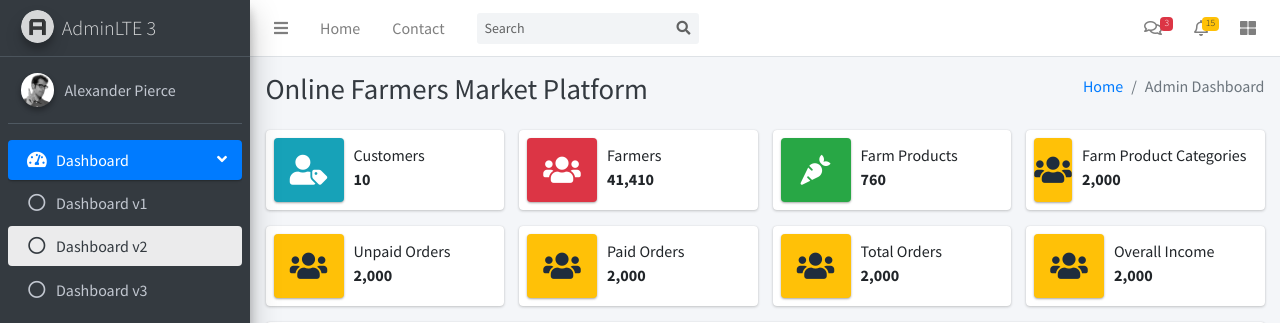
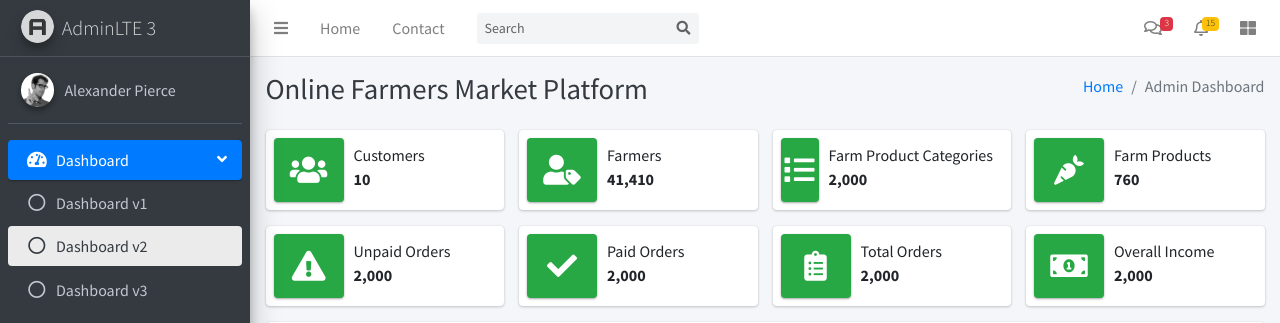
Before and after one commit to MartMbithi/Weekend_Project_VI, a PHP site: page /views/admin_home.php in a window 1280 px wide. Shown: the top 323 px of the page. Run offline with PHP 8.4, Linux system fonts and the light colour scheme; the visitor is signed in with stand-in values (Sample User, id 1); some libraries are stand-ins or nearby versions.

Commit message:
Craft Admin Dashboard Analytics Widget

```diff
--- a/views/admin_home.php
+++ b/views/admin_home.php
@@ -54,7 +54,7 @@ require_once('../partials/head.php');
                     <div class="row">
                         <div class="col-12 col-sm-6 col-md-3">
                             <div class="info-box">
-                                <span class="info-box-icon bg-info elevation-1"><i class="fas fa-user-tag"></i></span>
+                                <span class="info-box-icon bg-success elevation-1"><i class="fas fa-users"></i></span>
 
                                 <div class="info-box-content">
                                     <span class="info-box-text">Customers</span>
@@ -69,7 +69,7 @@ require_once('../partials/head.php');
                         <!-- /.col -->
                         <div class="col-12 col-sm-6 col-md-3">
                             <div class="info-box mb-3">
-                                <span class="info-box-icon bg-danger elevation-1"><i class="fas fa-users"></i></span>
+                                <span class="info-box-icon bg-success elevation-1"><i class="fas fa-user-tag"></i></span>
 
                                 <div class="info-box-content">
                                     <span class="info-box-text">Farmers</span>
@@ -83,7 +83,18 @@ require_once('../partials/head.php');
 
                         <!-- fix for small devices only -->
                         <div class="clearfix hidden-md-up"></div>
+                        <div class="col-12 col-sm-6 col-md-3">
+                            <div class="info-box mb-3">
+                                <span class="info-box-icon bg-success elevation-1"><i class="fas fa-list"></i></span>
 
+                                <div class="info-box-content">
+                                    <span class="info-box-text">Farm Product Categories</span>
+                                    <span class="info-box-number">2,000</span>
+                                </div>
+                                <!-- /.info-box-content -->
+                            </div>
+                            <!-- /.info-box -->
+                        </div>
                         <div class="col-12 col-sm-6 col-md-3">
                             <div class="info-box mb-3">
                                 <span class="info-box-icon bg-success elevation-1"><i class="fas fa-carrot"></i></span>
@@ -97,22 +108,11 @@ require_once('../partials/head.php');
                             <!-- /.info-box -->
                         </div>
                         <!-- /.col -->
-                        <div class="col-12 col-sm-6 col-md-3">
-                            <div class="info-box mb-3">
-                                <span class="info-box-icon bg-warning elevation-1"><i class="fas fa-users"></i></span>
 
-                                <div class="info-box-content">
-                                    <span class="info-box-text">Farm Product Categories</span>
-                                    <span class="info-box-number">2,000</span>
-                                </div>
-                                <!-- /.info-box-content -->
-                            </div>
-                            <!-- /.info-box -->
-                        </div>
 
                         <div class="col-12 col-sm-6 col-md-3">
                             <div class="info-box mb-3">
-                                <span class="info-box-icon bg-warning elevation-1"><i class="fas fa-users"></i></span>
+                                <span class="info-box-icon bg-success elevation-1"><i class="fas fa-exclamation-triangle"></i></span>
 
                                 <div class="info-box-content">
                                     <span class="info-box-text">Unpaid Orders</span>
@@ -124,7 +124,7 @@ require_once('../partials/head.php');
                         </div>
                         <div class="col-12 col-sm-6 col-md-3">
                             <div class="info-box mb-3">
-                                <span class="info-box-icon bg-warning elevation-1"><i class="fas fa-users"></i></span>
+                                <span class="info-box-icon bg-success elevation-1"><i class="fas fa-check"></i></span>
 
                                 <div class="info-box-content">
                                     <span class="info-box-text">Paid Orders</span>
@@ -136,7 +136,7 @@ require_once('../partials/head.php');
                         </div>
                         <div class="col-12 col-sm-6 col-md-3">
                             <div class="info-box mb-3">
-                                <span class="info-box-icon bg-warning elevation-1"><i class="fas fa-users"></i></span>
+                                <span class="info-box-icon bg-success elevation-1"><i class="fas fa-clipboard-list"></i></span>
 
                                 <div class="info-box-content">
                                     <span class="info-box-text">Total Orders</span>
@@ -148,7 +148,7 @@ require_once('../partials/head.php');
                         </div>
                         <div class="col-12 col-sm-6 col-md-3">
                             <div class="info-box mb-3">
-                                <span class="info-box-icon bg-warning elevation-1"><i class="fas fa-users"></i></span>
+                                <span class="info-box-icon bg-success elevation-1"><i class="fas fa-money-bill-alt"></i></span>
 
                                 <div class="info-box-content">
                                     <span class="info-box-text">Overall Income</span>
```
